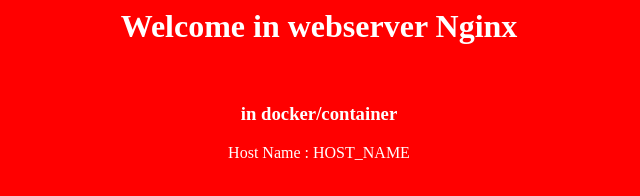
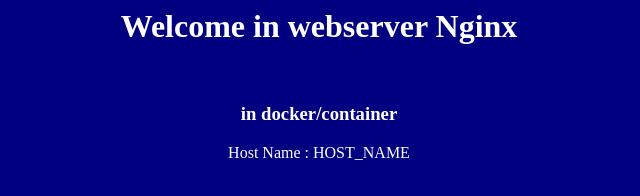
Before and after one commit to virgiliofilhos/nginx-html, a plain HTML site: page index.html in a window 1280 px wide. Shown: the whole page, without its empty margins (321-961 px from the left). Drawn offline with Linux system fonts and the light colour scheme.

Commit message:
change to blue

```diff
--- a/index.html
+++ b/index.html
@@ -1,16 +1,16 @@
 <html>
 
-<title>Fundo Vermelho</title>
+<title>Fundo Azul</title>
 <center>
 <html>
 
-<title>Fundo Vermelho</title>
+<title>Fundo Azul</title>
 <center>
 <font color="#ffffff"><h1>Welcome in webserver Nginx</h1>
 <br>
 <style>
 body{
-    background-color: #ff0000
+    background-color: #000080
 }
 </style>
 <!--
```
Also changed, not shown: 1 other file.
